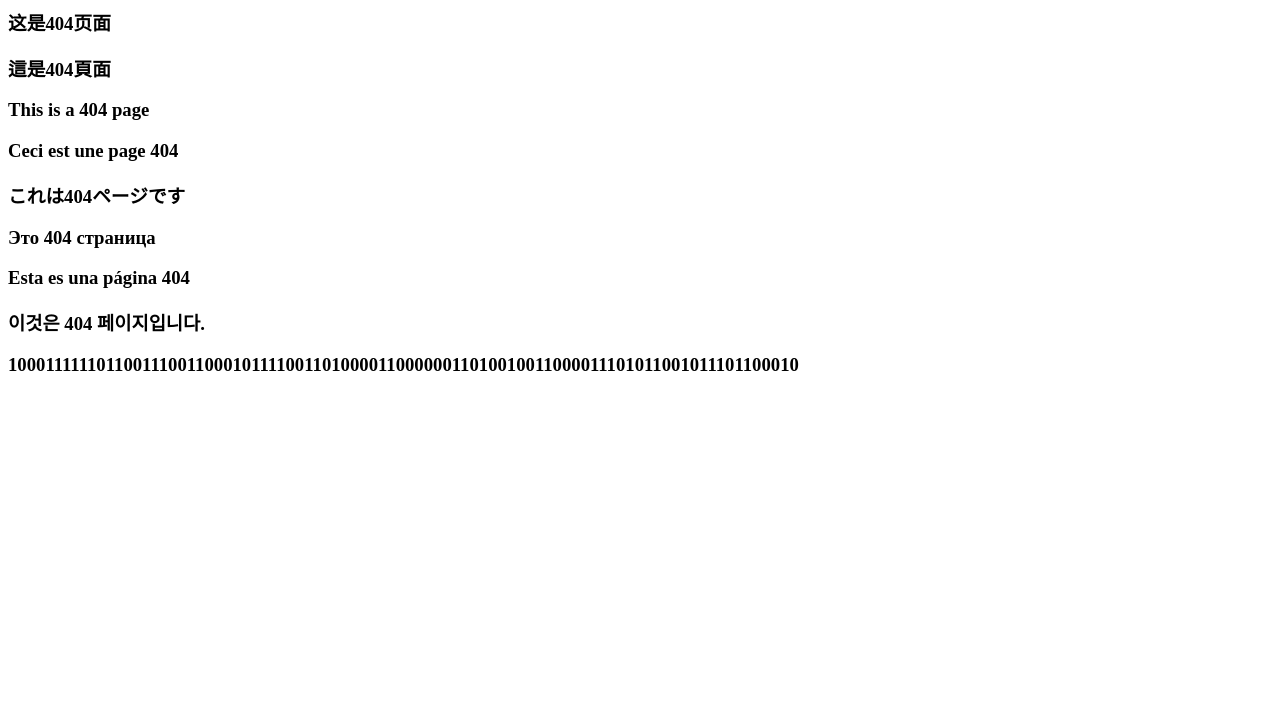
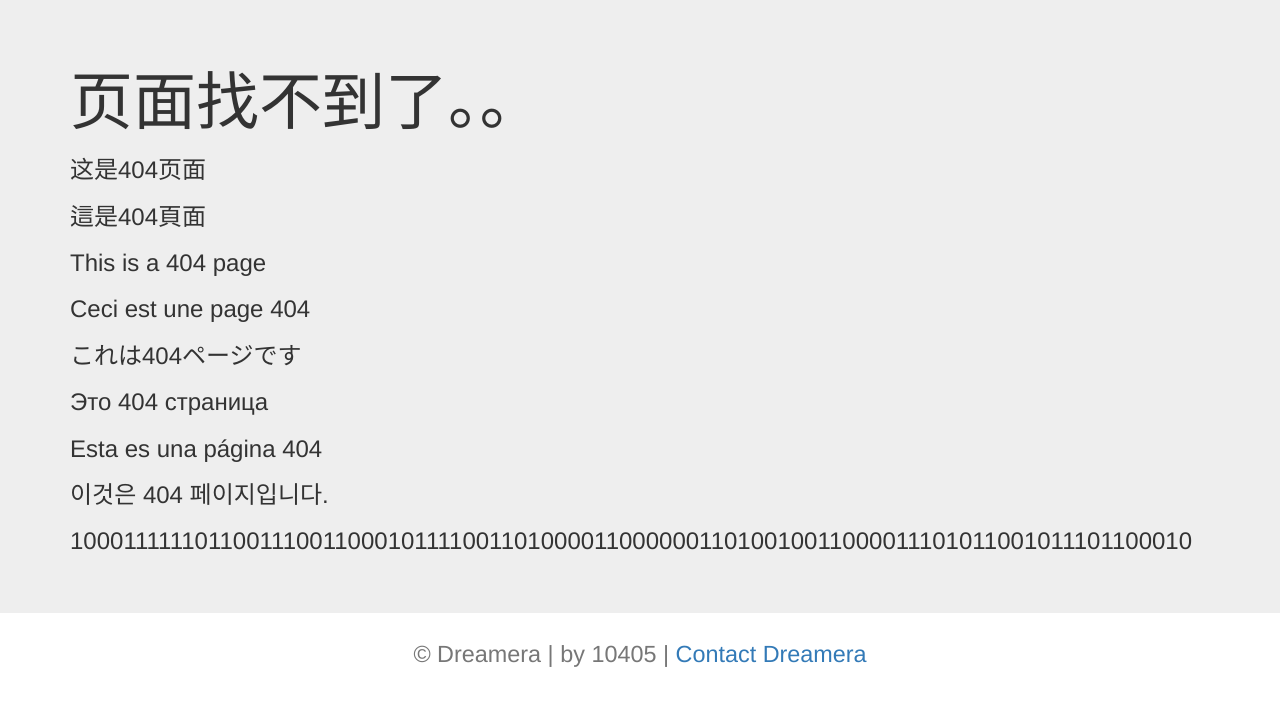
Before and after one commit to lijialinneu/GWS, a Django app: template cross/templates/404.html in a window 1280 px wide. Shown: the top 706 px of the page. Run offline with Django 3.2, Linux system fonts and the light colour scheme; the template is opened without the code that fills it, so the values that code supplies are empty; parts of the project's set-up code (start-up, migrations or seed data) failed here and were passed over; some libraries are stand-ins or nearby versions.

Commit message:
auto push at 2017-08-21 02:00:01.195381

```diff
--- a/GWS/settings.py
+++ b/GWS/settings.py
@@ -24,7 +24,7 @@ BASE_DIR = os.path.dirname(os.path.dirname(os.path.abspath(__file__)))
 SECRET_KEY = 'cap67l6vu)r7n1jmh(#nb_=s8vf_$adbqa*$q!#fh_anm%!0#^'
 
 # SECURITY WARNING: don't run with debug turned on in production!
-DEBUG = True
+DEBUG = False
 
 # ALLOWED_HOSTS = ['localhost', 'www.dreamera.net','127.0.0.1']
 
--- a/cross/models.py
+++ b/cross/models.py
@@ -23,7 +23,7 @@ class Place(models.Model):
             city = City.objects.get_city('No City Match', city_code=000000)
             self.city = city
             self.save()
-        return '的'.join([str(self.city), self.name])
+        return '的'.join([str(self.city.province.name + self.city.name), self.name])
 
     @property
     def cross_pictures(self):
--- a/cross/templates/404.html
+++ b/cross/templates/404.html
@@ -1,5 +1,18 @@
-<h3>这是404页面</h3>
-<h3>這是404頁面</h3>
+<!DCTYPE HTML PUBLIC "-//W3C//DTD HTML 4.01 Transitional//EN"
+"http://www.w3.org/TR/html4/loose.dtd">
+<html xmlns="http://www.w3.org/1999/xhtml">
+<head>
+  <meta http-equiv="Content-Type" content="text/html; charset=utf-8" />
+  <meta name="viewport" content="target-densitydpi=device-dpi, width=device-width, initial-scale=0.7, minimum-scale=0.5, maximum-scale=2, user-scalable=yes">
+  <link  href="/static/bootstrap/css/bootstrap.min.css"  rel="stylesheet">
+  <title>页面找不到了</title>
+</head>
+    <body>
+      <div class="jumbotron">
+        <div class = "container">
+	  <h1>页面找不到了。。</h1>
+          <h3>这是404页面</h3>
+          <h3>這是404頁面</h3>
 <h3>This is a 404 page</h3>
 <h3>Ceci est une page 404</h3>
 <h3>これは404ページです</h3>
@@ -7,3 +20,18 @@
 <h3>Esta es una página 404</h3>
 <h3>이것은 404 페이지입니다.</h3>
 <h3>100011111101100111001100010111100110100001100000011010010011000011101011001011101100010</h3>
+	</div>
+      </div>
+      <footer class="footer" style="text-align:center;">
+	<h1>
+	  <small>
+	    <span>&copy; Dreamera |</span>
+            <span>by 10405 |</span>
+	    <a href="mailto:1040591521@qq.com" data-show-count="true" data-lang="en">
+                    Contact Dreamera
+            </a>
+	  </small>
+	</h1>
+      </footer>
+   </body>
+</html>
```
Also changed, not shown: cross/serializers.py (+8 -2 lines).
